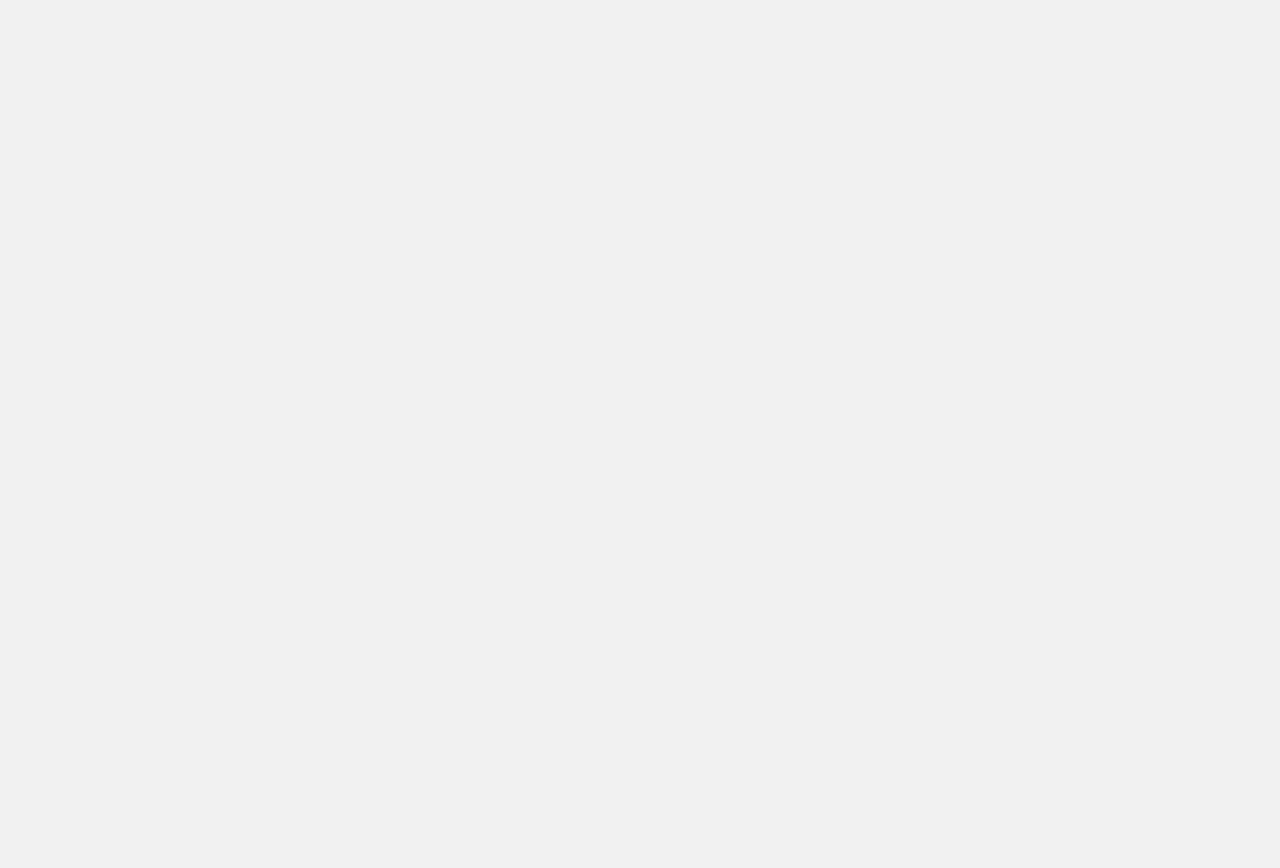
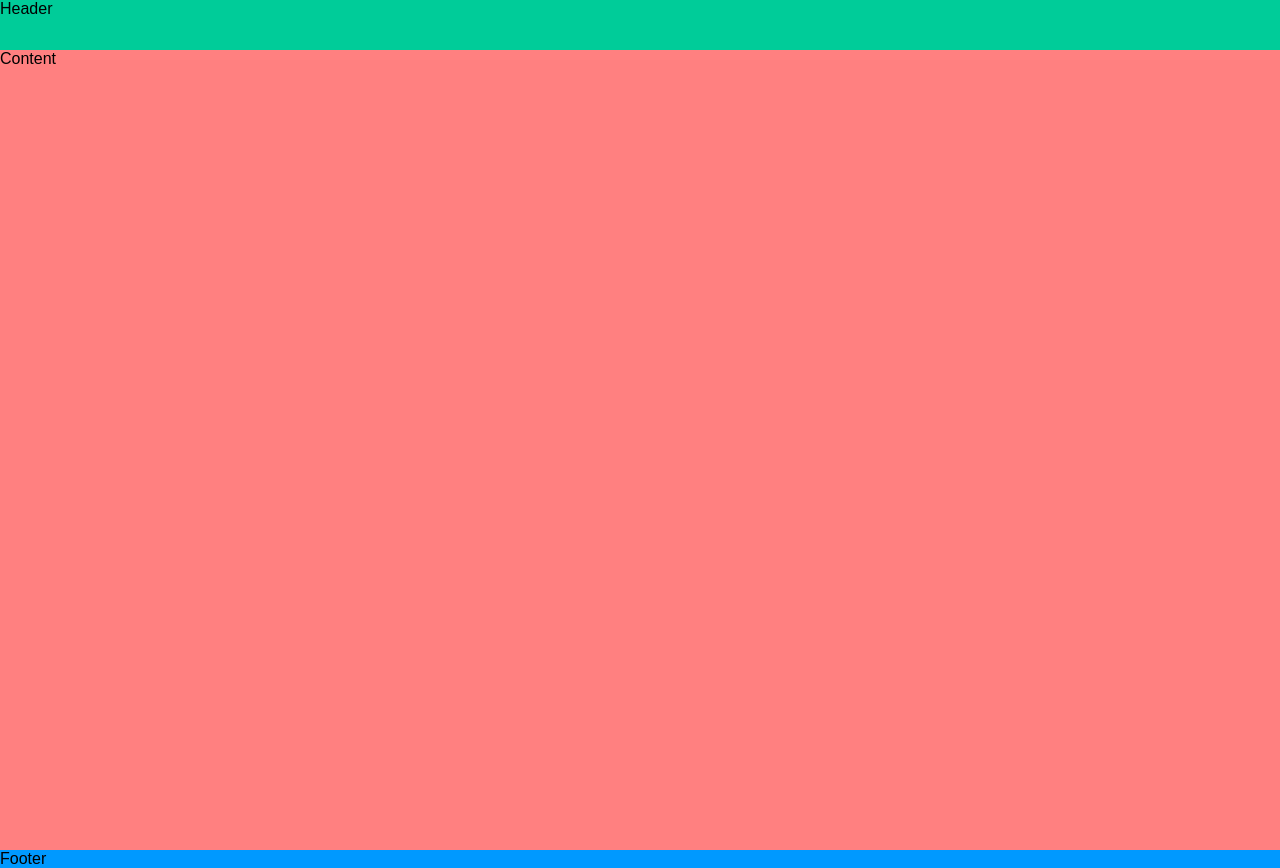
Before and after one commit to briobarbtech/CSS-grid-alura, a plain HTML site: page index.html in a window 1280 px wide. Before the commit the page ends 800 px from the top, so only its background shows below. Drawn offline with nearby package versions, Linux system fonts and the light colour scheme.

Commit message:
Definiendo el diseño de base

```diff
--- a/assets/css/style.css
+++ b/assets/css/style.css
@@ -1,17 +1,23 @@
 .app {
     background: #f1f1f1;
-
+    font-family: Arial, Helvetica, sans-serif;
+    display: grid;
+    grid-template-areas: "encabezado" "contenido" "rodapie";
+    grid-template-columns: auto;
+    grid-template-rows: 50px 100vh auto;
 }
-
+                                                /* HEADER*/
 .encabezado {
-
-
+    background-color: #00cc99;
+    grid-area: encabezado;
 }
+                                                /* MAIN */
 .contenido {
-
+    background-color: #ff8080;
+    grid-area: contenido;
 }
-
+                                                /* FOOTER */
 .rodapie {
-
-
+    background-color: #0099ff;
+    grid-area: rodapie;
 }
--- a/index.html
+++ b/index.html
@@ -16,12 +16,13 @@
 </head>
 <body class="app">
     <header class="encabezado">
-
+        Header
     </header>
     <main class="contenido">
-
+        Content
     </main>
     <footer class="rodapie">
+        Footer
     </footer>
     <script src="./assets/js/fontawesome.all.min.js"></script>
 </body>
```
